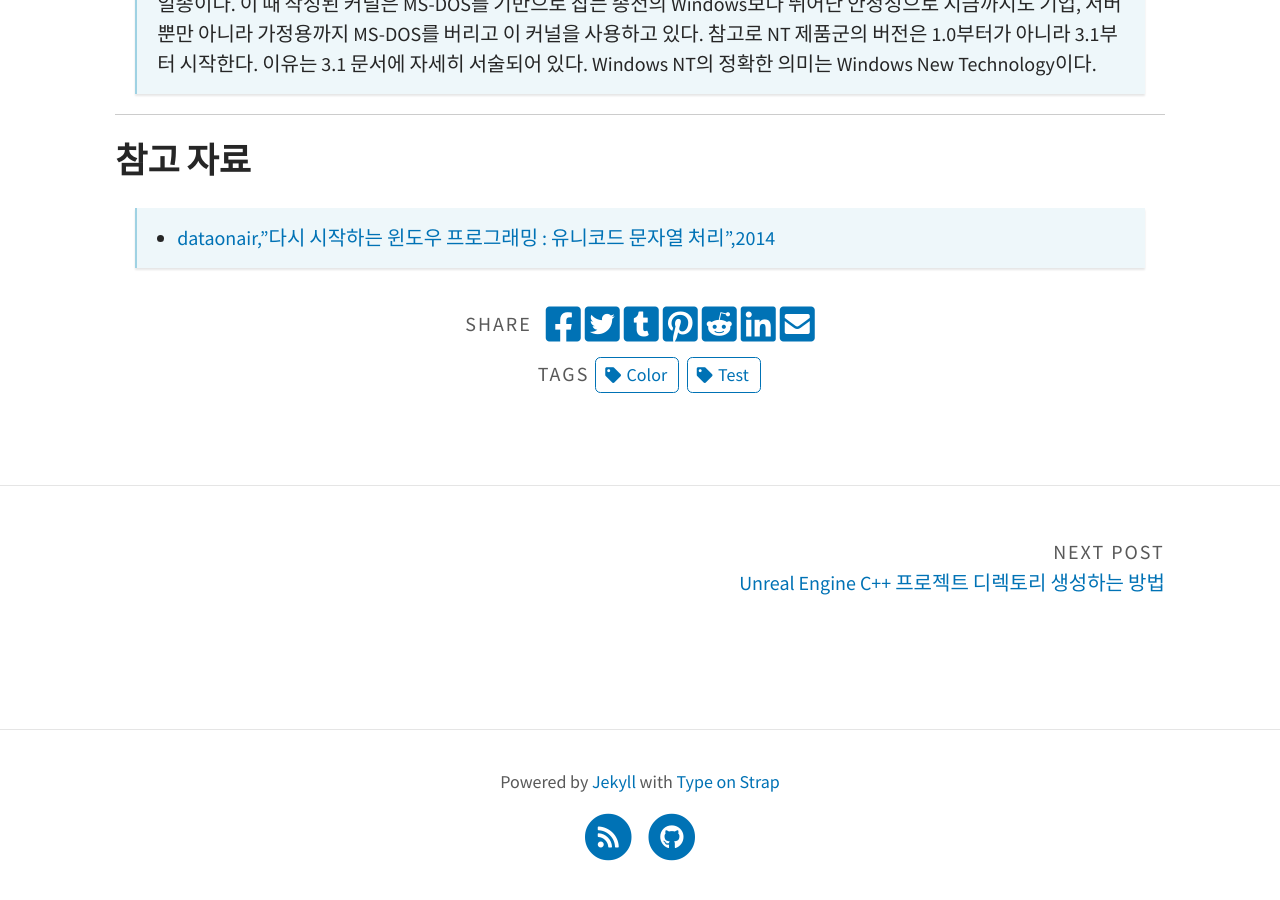
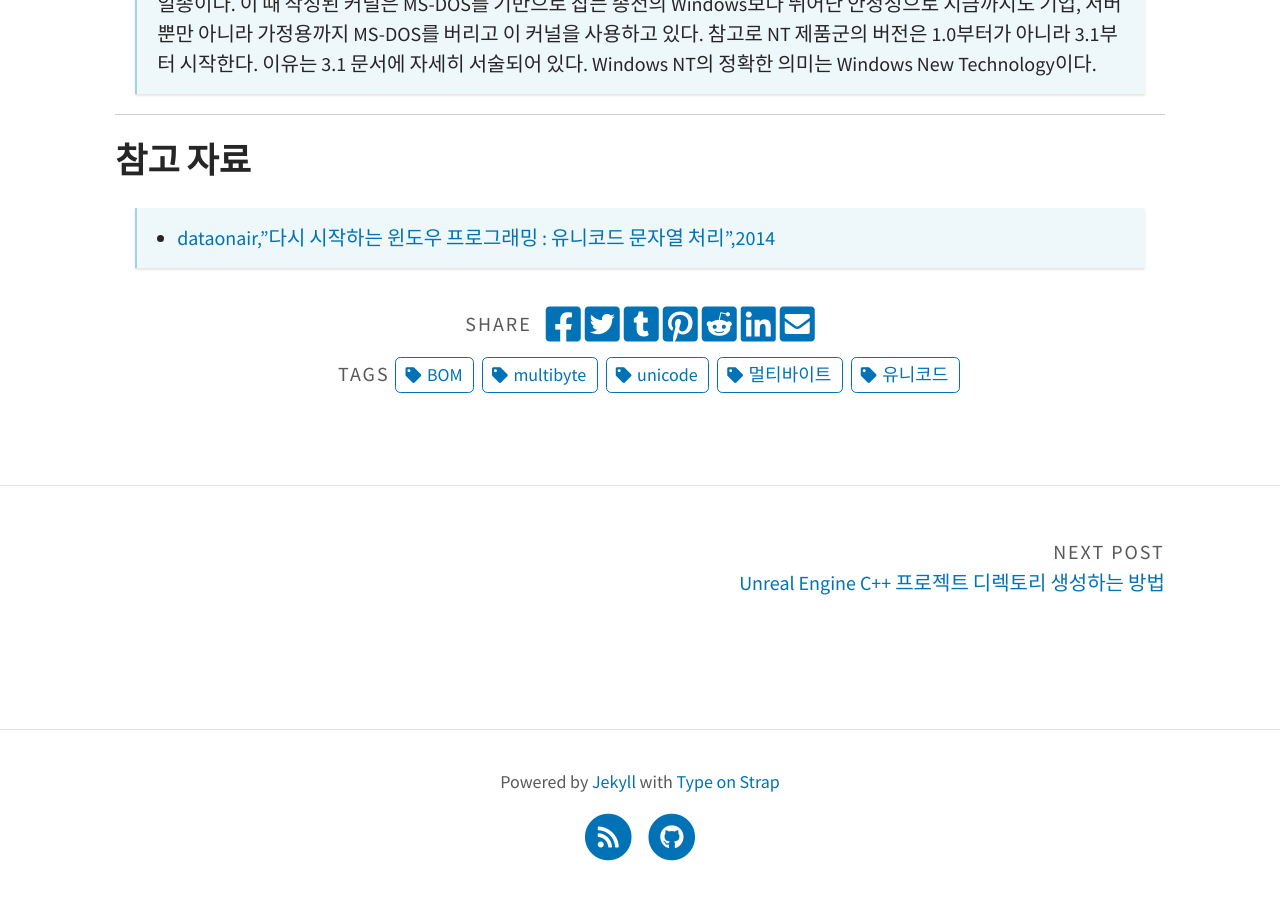
Before and after one commit to mainmethod0126/old-tech-blog, a Jekyll site: the page built from _posts/common/2022-07-03-멀티바이트와-유니코드.md, in a window 1280 px wide and 900 px high, scrolled down 5221 px. Built offline with Jekyll 4.4.1, drawn with Linux system fonts in a browser that asks for light colours; comment, search, counter and statistics services are not loaded.

Commit message:
게시글 tag 추가

```diff
--- a/_posts/common/2022-07-03-멀티바이트와-유니코드.md
+++ b/_posts/common/2022-07-03-멀티바이트와-유니코드.md
@@ -1,7 +1,7 @@
 ---
 layout: post
 title: 멀티바이트와 유니코드
-tags: [Test, Color]
+tags: [멀티바이트, multibyte, 유니코드, unicode, BOM]
 author: mainmethod0126
 excerpt_separator: <!--more-->
 ---
```
Also changed, not shown: _posts/elasticsearch/2022-06-15-Elasticsearch의-기본개념.md (+1 -0 lines).
